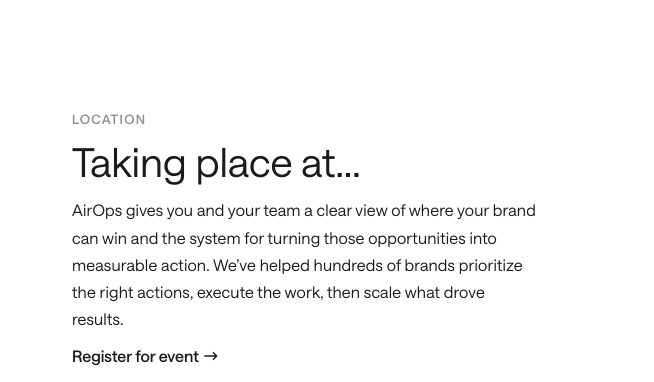
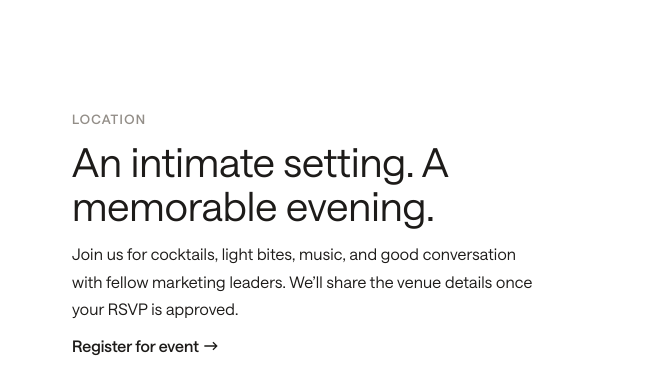
Before and after one commit to airops-brand/EMEA-launch-party-landing-page, a website: page public/index.html in a window 1280 px wide. Shown: the part 2070-2452 px from the top of the page, 0-654 px from the left. Drawn offline with Linux system fonts and the light colour scheme.

Commit message:
Update location copy with event atmosphere and RSVP approval details

```diff
--- a/public/index.html
+++ b/public/index.html
@@ -150,8 +150,8 @@
       <div class="event-feature-inner">
         <div class="event-feature-copy event-feature-copy--location">
           <p class="event-eyebrow">Location</p>
-          <h2 id="location-title">Taking place at...</h2>
-          <p>AirOps gives you and your team a clear view of where your brand can win and the system for turning those opportunities into measurable action. We’ve helped hundreds of brands prioritize the right actions, execute the work, then scale what drove results.</p>
+          <h2 id="location-title">An intimate setting. A memorable evening.</h2>
+          <p>Join us for cocktails, light bites, music, and good conversation with fellow marketing leaders. We’ll share the venue details once your RSVP is approved.</p>
           <button class="event-feature-link" type="button" data-register>Register for event<img src="/assets/arrow-right.svg" width="16" height="16" alt=""></button>
         </div>
         <div class="location-collage" role="group" aria-label="Venue photos">
```
